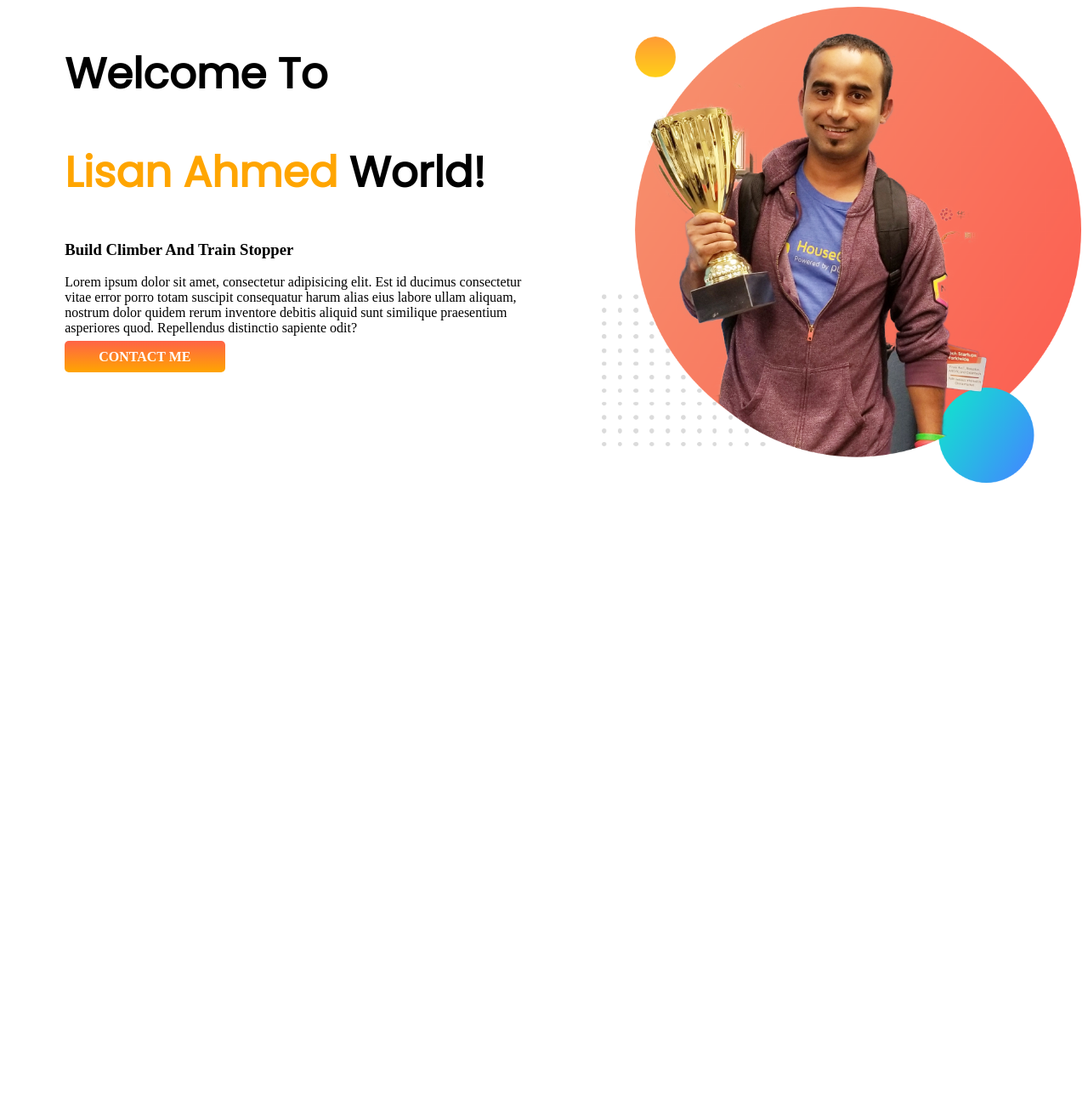
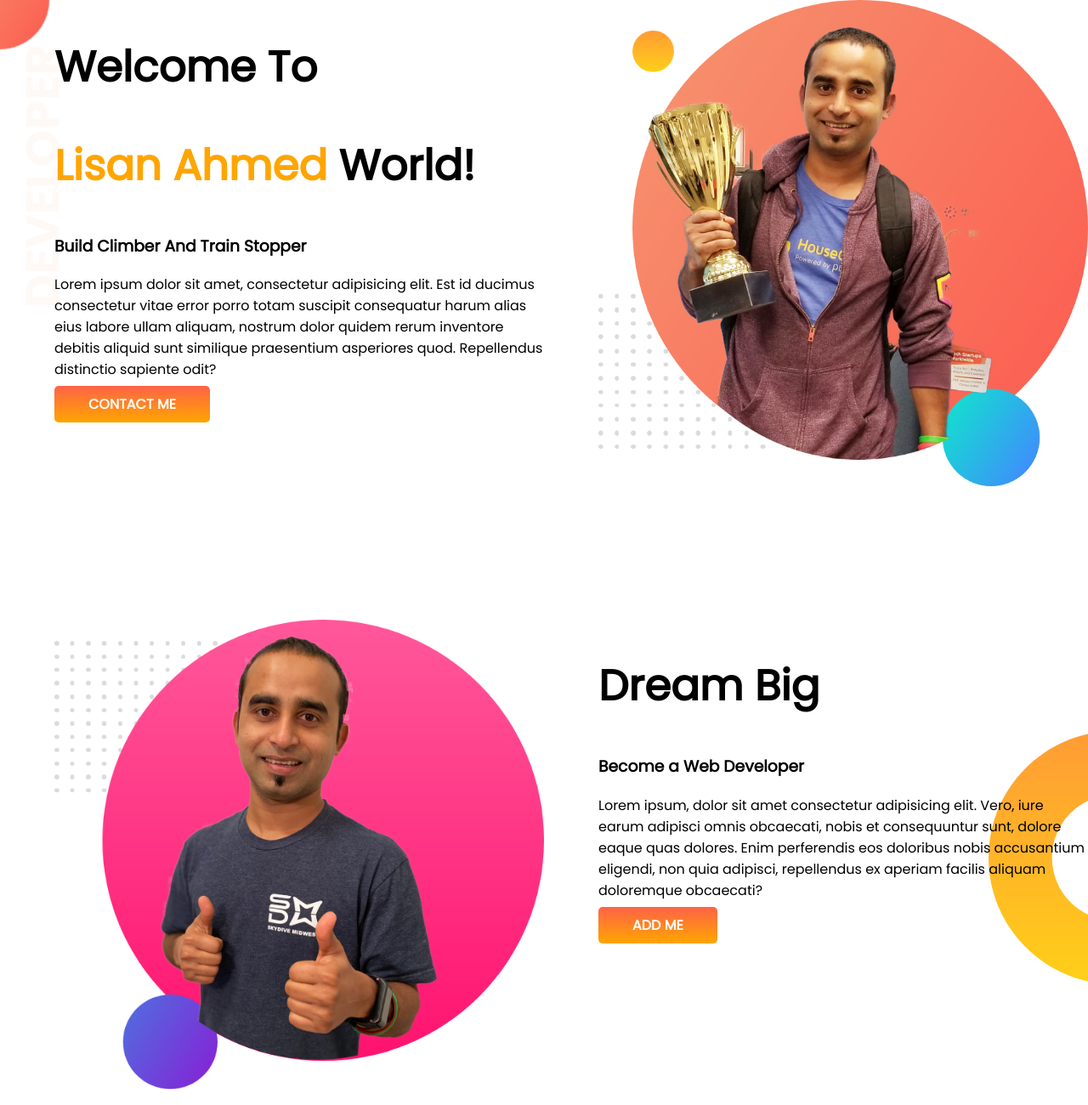
Before and after one commit to ahsanlisan/second-portfolio, a plain HTML site: page index.html in a window 1280 px wide. Shown: the whole page at 85% size. Before the commit the page ends 800 px from the top, so only its background shows below. Drawn offline with Linux system fonts and the light colour scheme.

Commit message:
lipu added

```diff
--- a/index.html
+++ b/index.html
@@ -13,7 +13,7 @@
 </head>
 
 <body>
-    <section class="bmw">
+    <section class="bmw flexi">
         <div class="mercedes">
             <h1>Welcome To</h1>
             <h1><span class="orange-color">Lisan Ahmed </span>World!</h1>
@@ -31,6 +31,20 @@
             <img src="images/jhankar.png" alt="">
         </div>
     </section>
+    <section class="flexi audi">
+        <div class="mercedes">
+            <img src="images/jhankar2.png" alt="">
+        </div>
+        <div class="mercedes">
+            <h1>Dream Big</h1>
+            <h3>Become a Web Developer</h3>
+            <p>Lorem ipsum, dolor sit amet consectetur adipisicing elit. Vero, iure earum adipisci omnis obcaecati,
+                nobis et consequuntur sunt, dolore eaque quas dolores. Enim perferendis eos doloribus nobis
+                accusantium eligendi, non quia adipisci, repellendus ex aperiam facilis aliquam doloremque obcaecati?
+            </p>
+            <a class="lipu" target="_blank" href="https://www.facebook.com/AzazAhmedLipu79">ADD ME</a>
+        </div>
+    </section>
 
 </body>
 
--- a/style.css
+++ b/style.css
@@ -1,10 +1,15 @@
-h1{
+body{
     font-family: 'Poppins', sans-serif;
-    font-size: 50px;
+    margin: 0;
+
 }
-.bmw{
+.flexi{
     display: flex;
+    margin-bottom: 150px;
+
+
 }
+
 
 .orange-color{
     color: orange;
@@ -13,7 +18,7 @@ h1{
 .mercedes{
     width: 50%;
     padding-left: 5%;
-    margin-left: 5px;
+
 
     }
 .mercedes img{width: 100%;}
@@ -25,3 +30,13 @@ h1{
  padding: 10px 40px;
  border-radius: 5px;
 }
+.bmw{ background-image: url(images/top-banner.png);
+    background-repeat: no-repeat;}
+    h1{
+        font-size: 50px;
+    }
+    .audi{
+        background-image: url(images/dream-bg.png);
+        background-repeat: no-repeat;
+        background-position: right;
+    }
```
